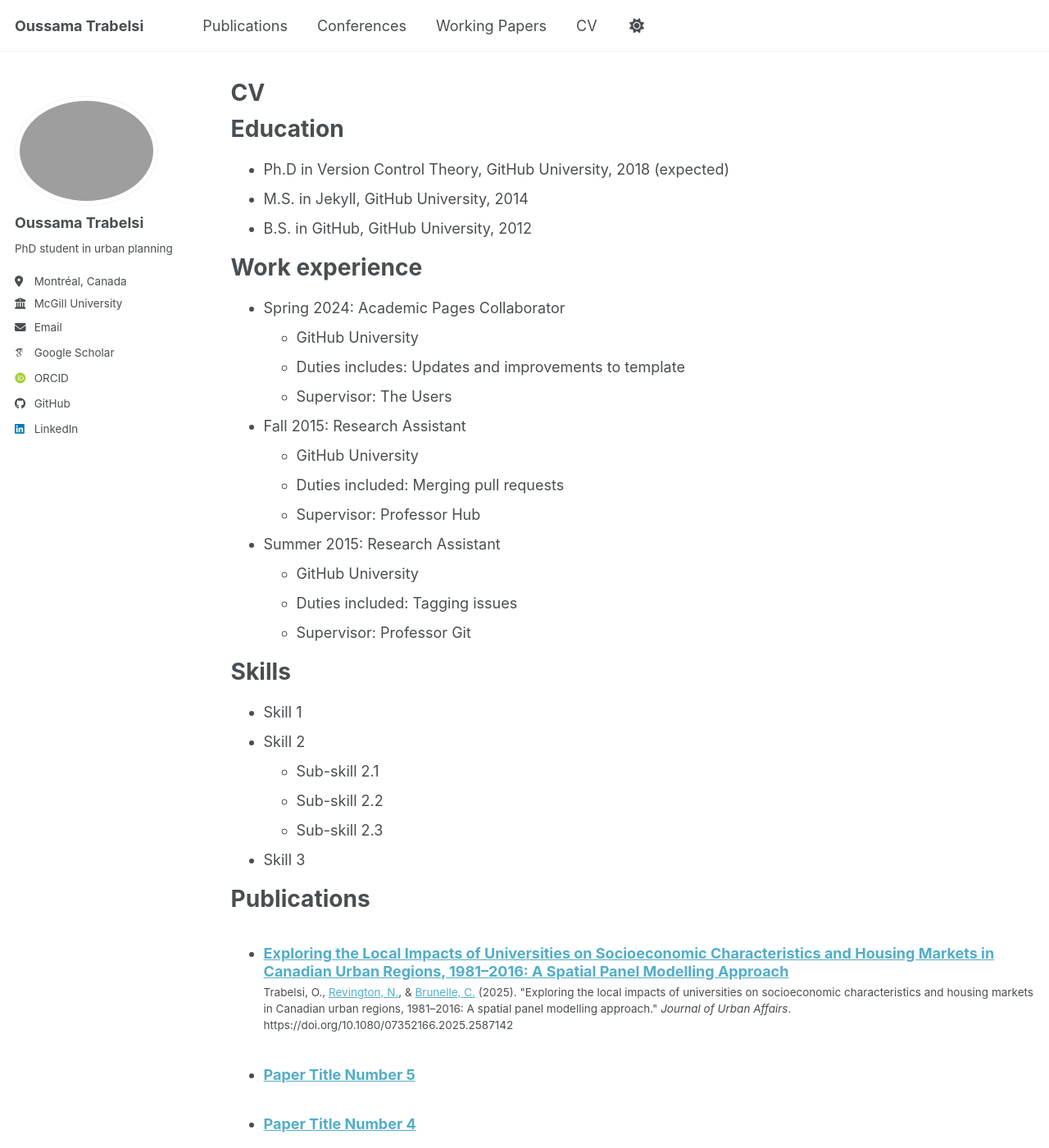
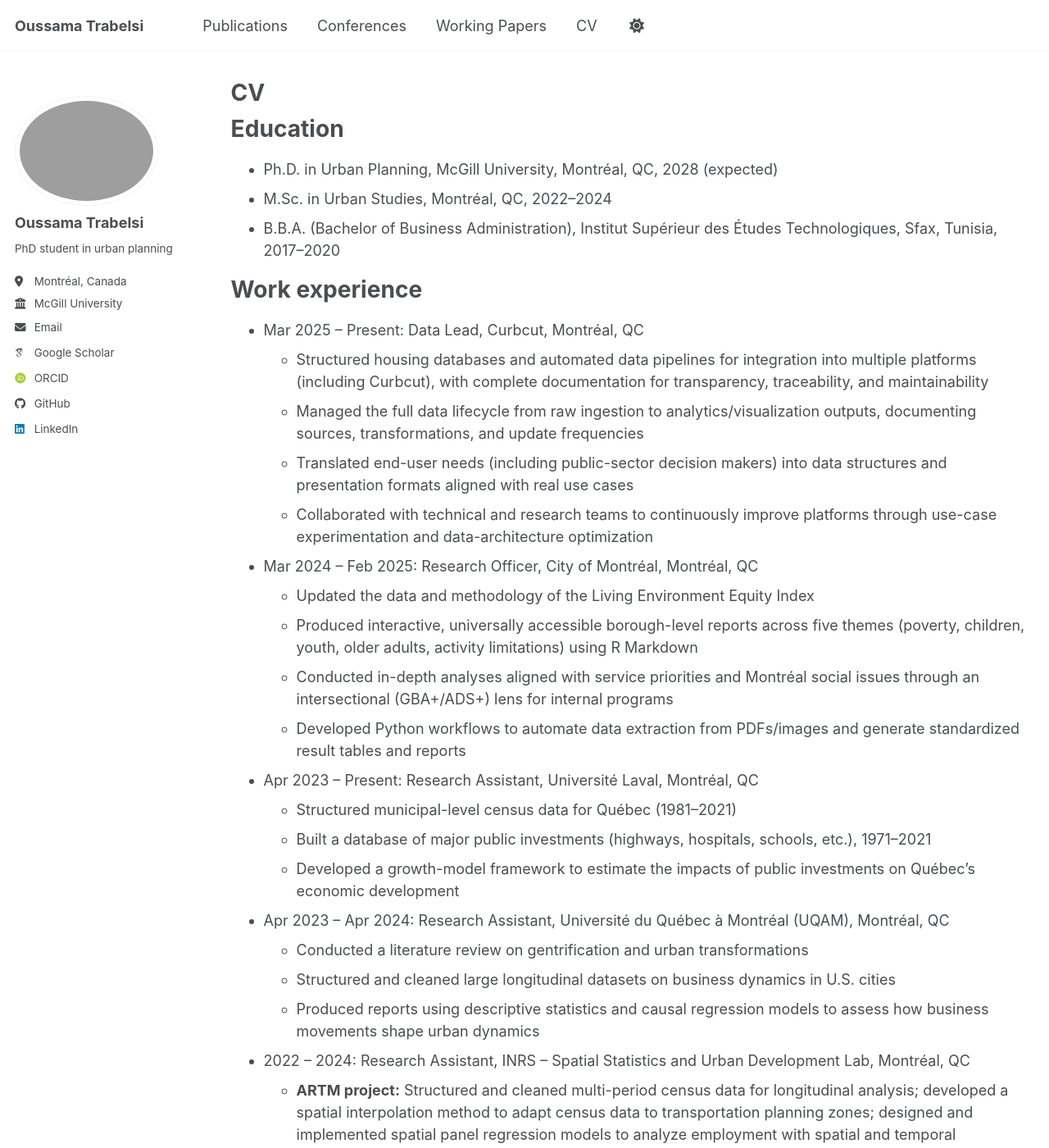
Before and after one commit to OussemaTrabelsi98/oussematrabelsi98.github.io, a Jekyll site: the page built from _pages/cv.md, in a window 1280 px wide and 1400 px high. Shown: the whole window at 82% size. Built offline with Jekyll 4.4.1, drawn with Linux system fonts in a browser that asks for light colours; some web fonts are replaced; a script bundle is joined from its source files by our own code; library files that are not in the unit come from our copies; some of the changed text lies outside the part shown.

Commit message:
update CV

```diff
--- a/_pages/cv.md
+++ b/_pages/cv.md
@@ -11,35 +11,58 @@ redirect_from:
 
 Education
 ======
-* Ph.D in Version Control Theory, GitHub University, 2018 (expected)
-* M.S. in Jekyll, GitHub University, 2014
-* B.S. in GitHub, GitHub University, 2012
+* Ph.D. in Urban Planning, McGill University, Montréal, QC, 2028 (expected)
+* M.Sc. in Urban Studies, Montréal, QC, 2022–2024
+* B.B.A. (Bachelor of Business Administration), Institut Supérieur des Études Technologiques, Sfax, Tunisia, 2017–2020
 
 Work experience
 ======
-* Spring 2024: Academic Pages Collaborator
-  * GitHub University
-  * Duties includes: Updates and improvements to template
-  * Supervisor: The Users
 
-* Fall 2015: Research Assistant
-  * GitHub University
-  * Duties included: Merging pull requests
-  * Supervisor: Professor Hub
+* Mar 2025 – Present: Data Lead, Curbcut, Montréal, QC
+  * Structured housing databases and automated data pipelines for integration into multiple platforms (including Curbcut), with complete documentation for transparency, traceability, and maintainability
+  * Managed the full data lifecycle from raw ingestion to analytics/visualization outputs, documenting sources, transformations, and update frequencies
+  * Translated end-user needs (including public-sector decision makers) into data structures and presentation formats aligned with real use cases
+  * Collaborated with technical and research teams to continuously improve platforms through use-case experimentation and data-architecture optimization
 
-* Summer 2015: Research Assistant
-  * GitHub University
-  * Duties included: Tagging issues
-  * Supervisor: Professor Git
+* Mar 2024 – Feb 2025: Research Officer, City of Montréal, Montréal, QC
+  * Updated the data and methodology of the Living Environment Equity Index
+  * Produced interactive, universally accessible borough-level reports across five themes (poverty, children, youth, older adults, activity limitations) using R Markdown
+  * Conducted in-depth analyses aligned with service priorities and Montréal social issues through an intersectional (GBA+/ADS+) lens for internal programs
+  * Developed Python workflows to automate data extraction from PDFs/images and generate standardized result tables and reports
+
+* Apr 2023 – Present: Research Assistant, Université Laval, Montréal, QC
+  * Structured municipal-level census data for Québec (1981–2021)
+  * Built a database of major public investments (highways, hospitals, schools, etc.), 1971–2021
+  * Developed a growth-model framework to estimate the impacts of public investments on Québec’s economic development
+
+* Apr 2023 – Apr 2024: Research Assistant, Université du Québec à Montréal (UQAM), Montréal, QC
+  * Conducted a literature review on gentrification and urban transformations
+  * Structured and cleaned large longitudinal datasets on business dynamics in U.S. cities
+  * Produced reports using descriptive statistics and causal regression models to assess how business movements shape urban dynamics
+
+* 2022 – 2024: Research Assistant, INRS – Spatial Statistics and Urban Development Lab, Montréal, QC
+  * **ARTM project:** Structured and cleaned multi-period census data for longitudinal analysis; developed a spatial interpolation method to adapt census data to transportation planning zones; designed and implemented spatial panel regression models to analyze employment with spatial and temporal dimensions
+  * **Teaching support:** Migrated a GIS course from ArcMap to ArcGIS Pro, including updates to datasets and teaching materials
+
 
 Skills
 ======
-* Skill 1
-* Skill 2
-  * Sub-skill 2.1
-  * Sub-skill 2.2
-  * Sub-skill 2.3
-* Skill 3
+
+* Data engineering & reproducible pipelines
+  * Automated ETL workflows; structured data products; versioned documentation for transparency and maintenance
+
+* Statistical analysis & causal inference
+  * Panel models; difference-in-differences and event-study designs; regression-based causal analysis
+
+* Spatial data science (GIS)
+  * Spatial interpolation; spatial weights / spillovers; census-tract and municipal geographies; ArcGIS Pro workflow
+
+* Programming & tools
+  * R (tidyverse, R Markdown), Python (automation scripts), Git/GitHub
+
+* Data communication
+  * Interactive, accessible reporting; stakeholder-oriented outputs for public-sector users
+
 
 Publications
 ======
```
